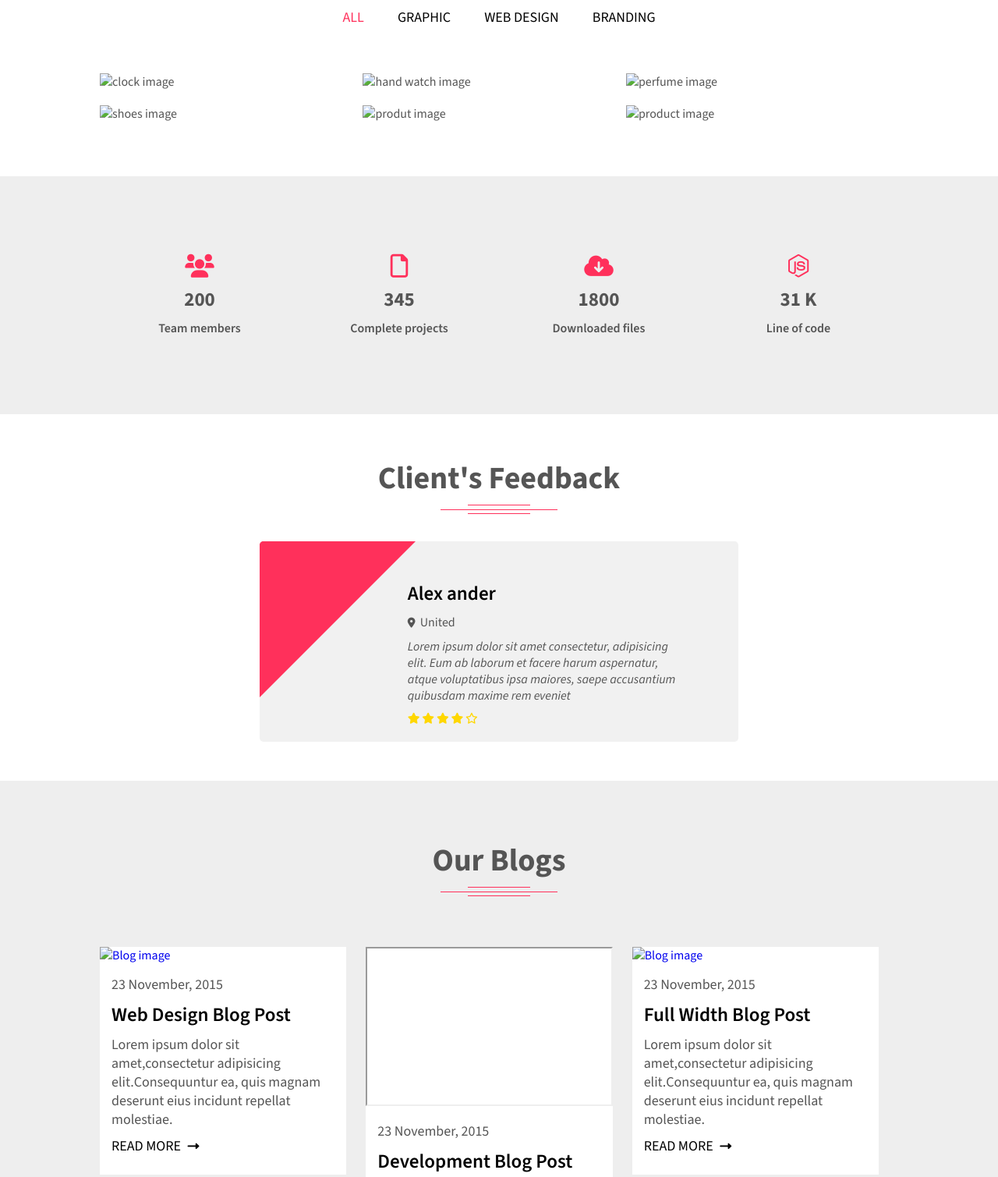
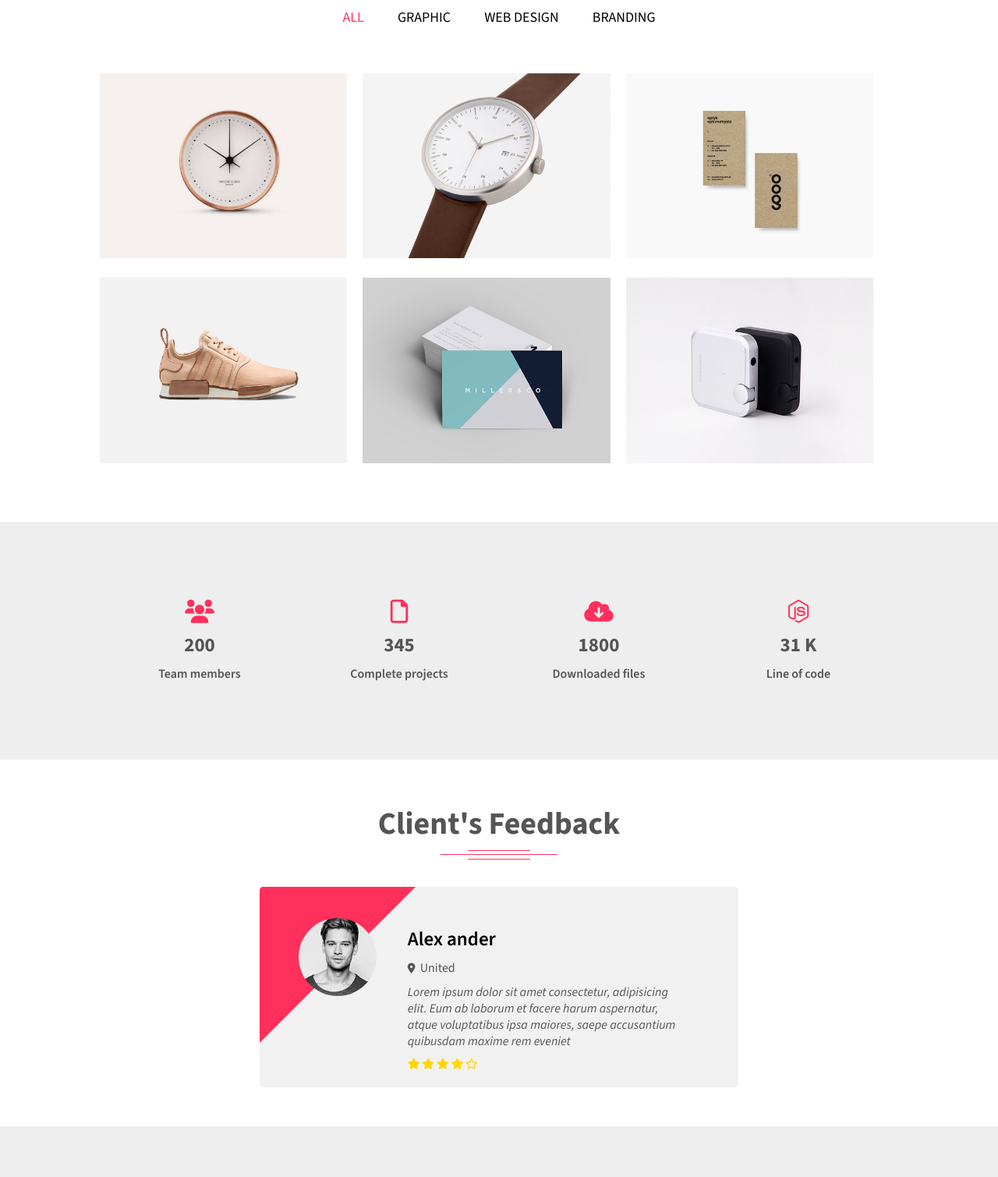
Before and after one commit to Ebram-Barsoum/Fokir_template, a plain HTML site: page index.html in a window 1280 px wide. Shown: the part 2140-3649 px from the top of the page at 78% size. Drawn offline with nearby package versions, Linux system fonts and the light colour scheme; the site is published under a folder, as on GitHub Pages, so addresses that start at the root find nothing; grey boxes are pictures that could not be loaded.

Commit message:
fixing images paths

```diff
--- a/index.html
+++ b/index.html
@@ -228,42 +228,42 @@
         <div class="container">
 
           <div class="product">
-            <img src="/images/1.jpg" alt="clock image">
+            <img src="images/1.jpg" alt="clock image">
             <div class="overlay">
                 <i class="fa-regular fa-file-image"></i>
             </div>
           </div>
 
           <div class="product">
-            <img src="/images/2.jpg" alt="hand watch image">
+            <img src="images/2.jpg" alt="hand watch image">
             <div class="overlay">
                 <i class="fa-solid fa-link"></i>
             </div>
           </div>
 
           <div class="product">
-            <img src="/images/3.jpg" alt="perfume image">
+            <img src="images/3.jpg" alt="perfume image">
             <div class="overlay">
                 <i class="fa-regular fa-file-image"></i>
             </div>
           </div>
 
           <div class="product">
-            <img src="/images/4.jpg" alt="shoes image">
+            <img src="images/4.jpg" alt="shoes image">
             <div class="overlay">
                 <i class="fa-regular fa-file-image"></i>
             </div>
           </div>
 
           <div class="product">
-            <img src="/images/5.jpg" alt="produt image">
+            <img src="images/5.jpg" alt="produt image">
             <div class="overlay">
                 <i class="fa-solid fa-link"></i>
             </div>
           </div>
 
           <div class="product">
-            <img src="/images/6.jpg" alt="product image">
+            <img src="images/6.jpg" alt="product image">
             <div class="overlay">
                 <i class="fa-regular fa-file-image"></i>
             </div>
@@ -312,7 +312,7 @@
             <div class="client">
                <div class="content">
                    <div class="image">
-                    <img src="/images/3 (1).jpg" alt="">
+                    <img src="images/3 (1).jpg" alt="">
                    </div>
                     <div class="data">
                         <div class="name">Alex ander</div>
@@ -346,7 +346,7 @@
         <div class="container custom-padding">
             <div class="blog">
                 <a href="#" class="image link">
-                    <img src="/images/1 (1).jpg" alt="Blog image">
+                    <img src="images/1 (1).jpg" alt="Blog image">
                 </a>
                 <div class="info">
                     <div class="date">23 November, 2015</div>
@@ -386,7 +386,7 @@
 
             <div class="blog">
                 <a href="#" class="image link">
-                <img src="/images/3 (2).jpg" alt="Blog image">
+                <img src="images/3 (2).jpg" alt="Blog image">
                 </a>
                 <div class="info">
                 <div class="date">23 November, 2015</div>
```
